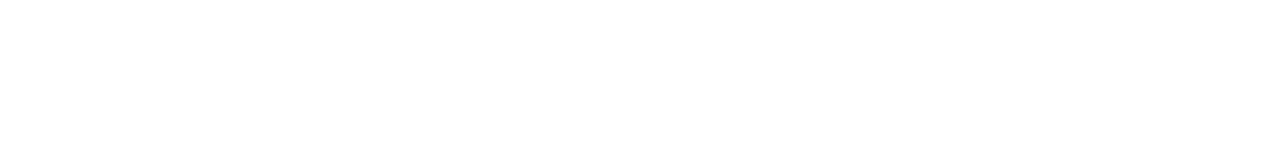
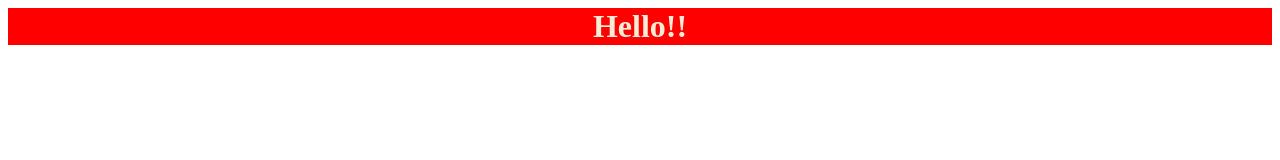
Before and after one commit to bp4924/personal-portfolio-page, a plain HTML site: page index.html in a window 1280 px wide. Drawn offline with Linux system fonts and the light colour scheme.

Commit message:
font size and weight

```diff
--- a/index.html
+++ b/index.html
@@ -3,7 +3,10 @@
   <head>
     <meta charset="UTF-8" />
     <meta name="viewport" content="width=device-width, initial-scale=1.0" />
+    <link rel="stylesheet" href="./styles.css" />
     <title>Profile</title>
   </head>
-  <body></body>
+  <body>
+    <div class="header" id="header">Hello!!</div>
+  </body>
 </html>
--- a/styles.css
+++ b/styles.css
@@ -0,0 +1,11 @@
+* {
+  box-sizing: border-box;
+}
+
+#header {
+  background-color: red;
+  text-align: center;
+  font-size: xx-large;
+  font-weight: bold;
+  color: antiquewhite;
+}
```
